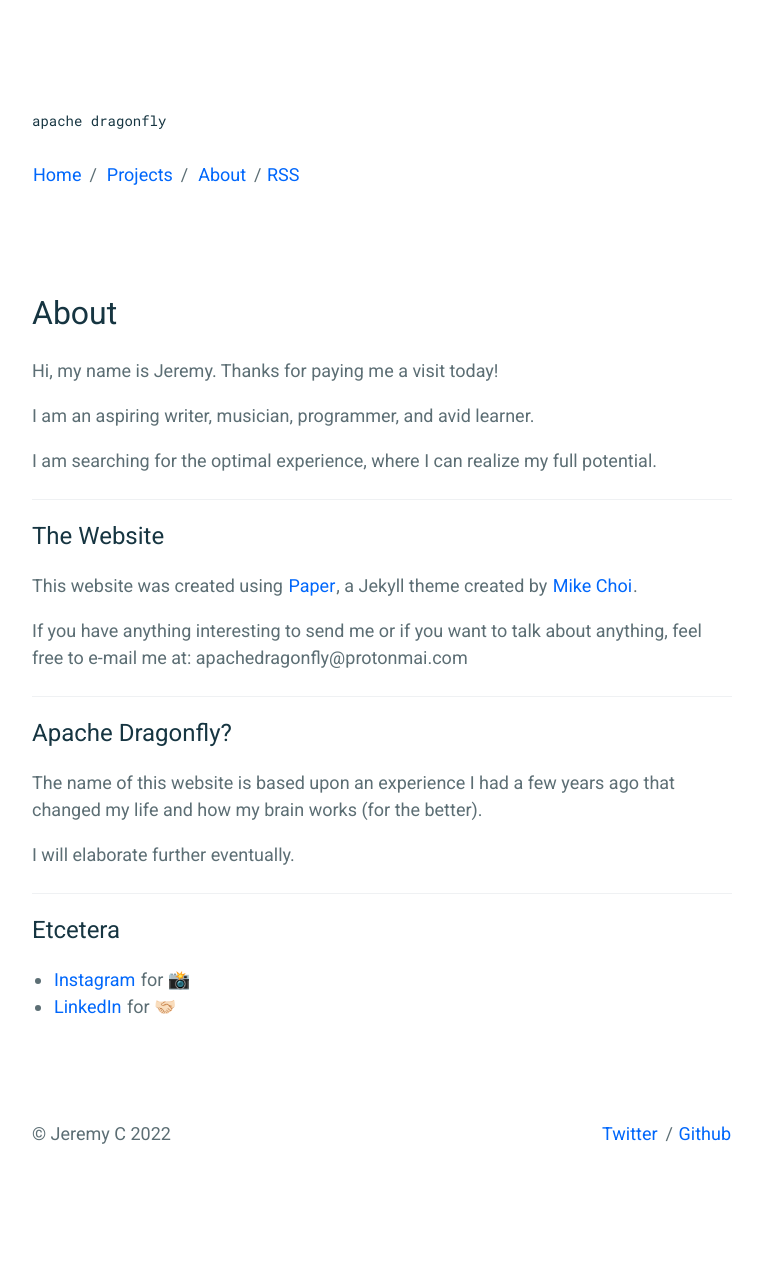
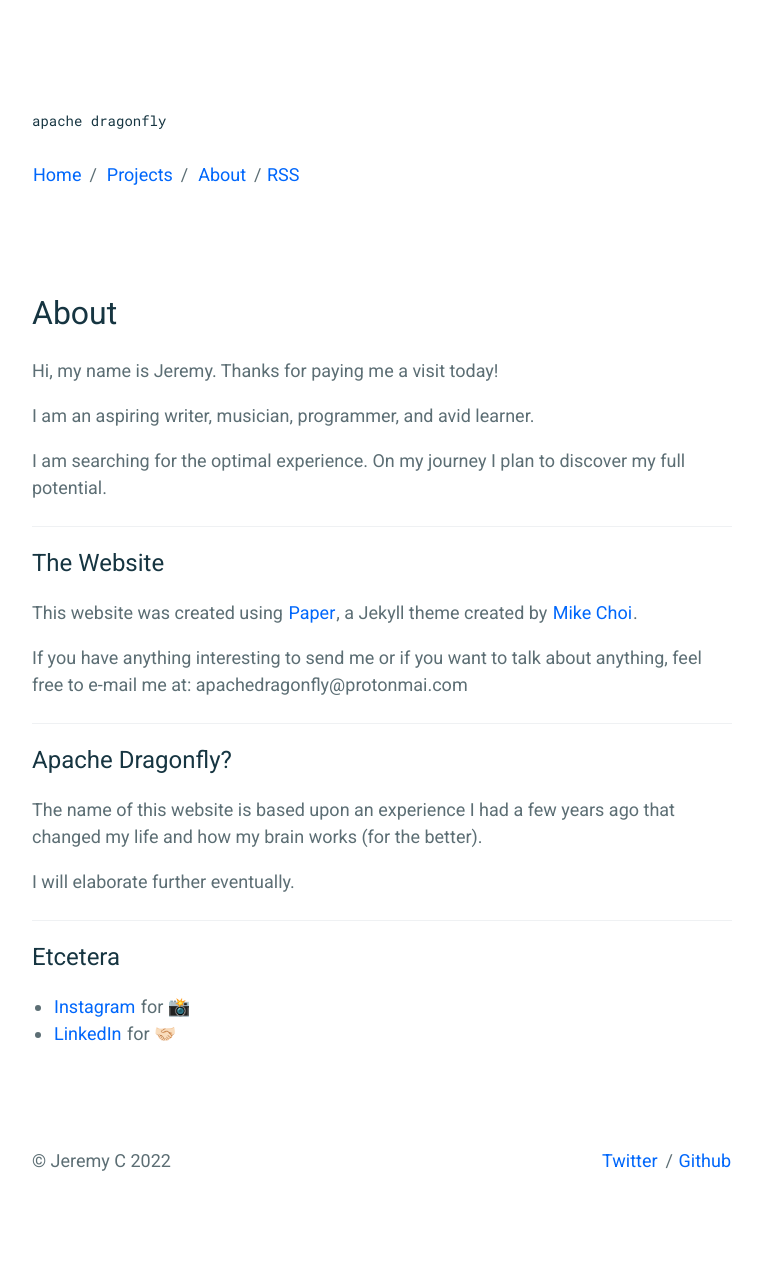
Before and after one commit to apachedragonfly/apachedragonfly.github.io, a Jekyll site: the page built from _pages/about.md, in a window 1280 px wide. Shown: the whole page, without its empty margins (258-1021 px from the left). Built offline with Jekyll 4.4.1, drawn with Linux system fonts in a browser that asks for light colours; before the commit the page ends 1247 px from its top, so only the background shows below that.

Commit message:
Update about.md

```diff
--- a/_pages/about.md
+++ b/_pages/about.md
@@ -8,7 +8,7 @@ Thanks for paying me a visit today!
 
 I am an aspiring writer, musician, programmer, and avid learner.
 
-I am searching for the optimal experience, where I can realize my full potential.
+I am searching for the optimal experience. On my journey I plan to discover my full potential.
 
 ----
 
```
